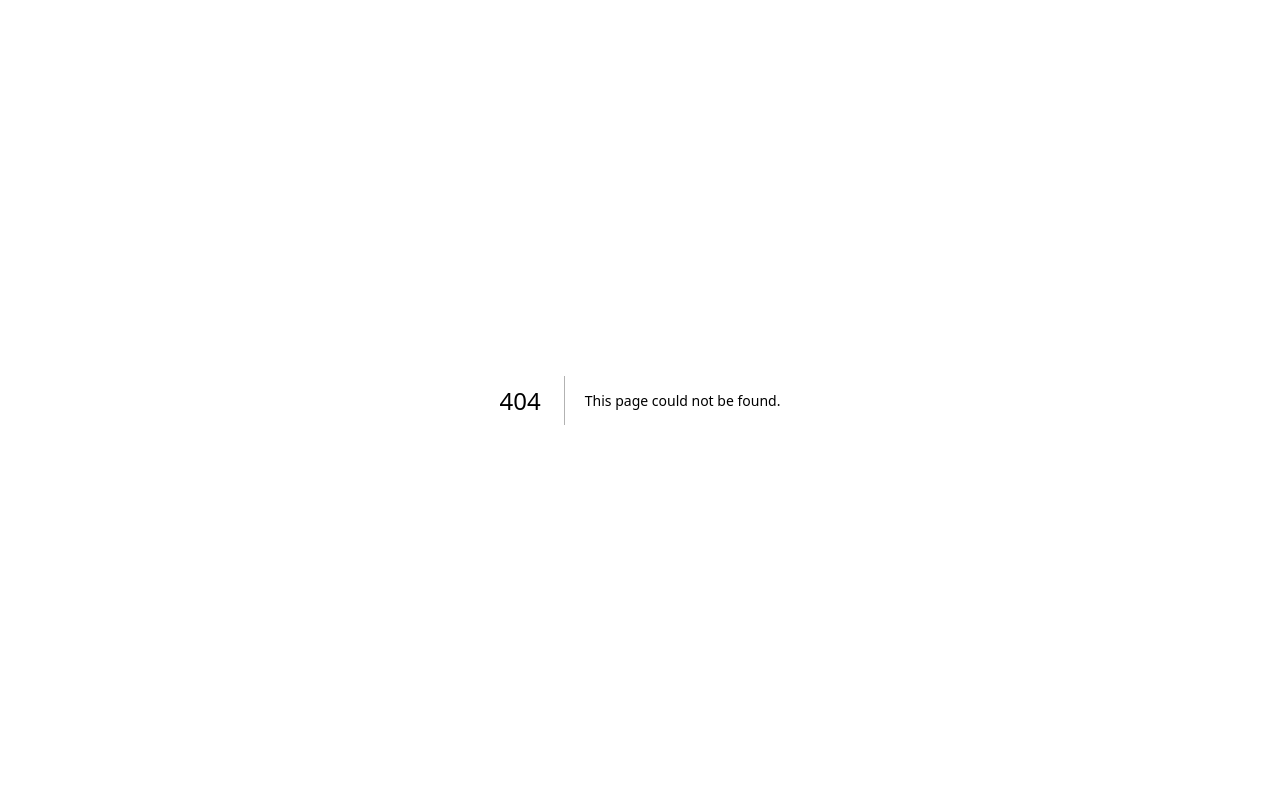
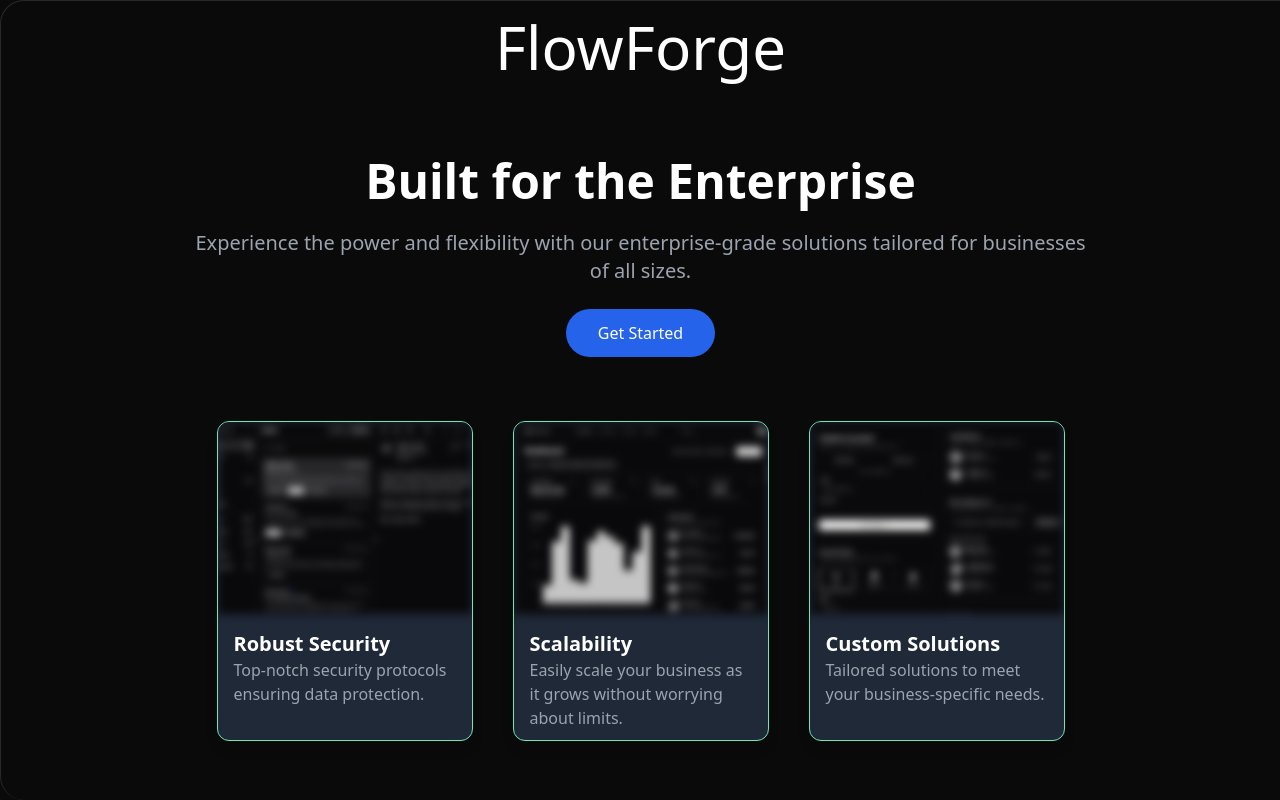
Before and after one commit to acmpesuecc/flowforge, a Next.js app: page /enterprise in a window 1280 px wide. Before the commit this address had no page. Built offline with nearby package versions, Linux system fonts and the light colour scheme.

Commit message:
finished enterprise page

```diff
--- a/src/app/(main)/(pages)/dashboard/page.tsx
+++ b/src/app/(main)/(pages)/dashboard/page.tsx
@@ -4,7 +4,7 @@ const DashboardPage = () => {
     return (
         <div className="flex flex-col gap-4 relative">
             <h1 className="text-4xl sticky top-0 z-[10] p-6  bg-background/50 backdrop-blur-lg flex items-center border-b">
-            Dashboard
+                Dashboard
             </h1>
         </div>
     )
--- /dev/null
+++ b/src/app/(main)/(pages)/enterprise/page.tsx
@@ -0,0 +1,56 @@
+import React from "react"
+
+const DashboardPage = () => {
+    return (
+        <div className="min-h-screen bg-black-900 text-white font-sans">
+            <h1 className="text-6xl mx-auto my-4 text-center">FlowForge</h1>
+
+            <main className="flex flex-col items-center gap-16 py-16">
+                <section className="text-center space-y-6 max-w-4xl">
+                    <h2 className="text-5xl font-bold animate-fadeIn">Built for the Enterprise</h2>
+                    <p className="text-xl text-gray-400">Experience the power and flexibility with our enterprise-grade solutions tailored for businesses of all sizes.</p>
+                    <button className="bg-blue-600 text-white px-8 py-3 rounded-full hover:bg-blue-500 transition duration-300 ease-in-out">
+                        Get Started
+                    </button>
+                </section>
+
+                <section className="flex flex-wrap justify-center gap-10">
+                    <div className="w-64 h-80 bg-gray-800 rounded-xl border border-emerald-300 border-3 overflow-hidden transform hover:scale-105 transition duration-500 shadow-lg">
+                        <img src="p1.png" alt="Feature 1" className="w-full h-48 object-cover blur-sm" />
+                        <div className="p-4">
+                            <h3 className="text-xl font-semibold">Robust Security</h3>
+                            <p className="text-gray-400">Top-notch security protocols ensuring data protection.</p>
+                        </div>
+                    </div>
+                    <div className="w-64 h-80 bg-gray-800 rounded-xl border border-emerald-300 border-3 overflow-hidden transform hover:scale-105 transition duration-500 shadow-lg">
+                        <img src="p2.png" alt="Feature 2" className="w-full h-48 object-cover blur-sm" />
+                        <div className="p-4">
+                            <h3 className="text-xl font-semibold">Scalability</h3>
+                            <p className="text-gray-400">Easily scale your business as it grows without worrying about limits.</p>
+                        </div>
+                    </div>
+                    <div className="w-64 h-80 bg-gray-800 rounded-xl border border-emerald-300 border-3 overflow-hidden transform hover:scale-105 transition duration-500 shadow-lg">
+                        <img src="p3.png" alt="Feature 3" className="w-full h-48 object-cover blur-sm" />
+                        <div className="p-4">
+                            <h3 className="text-xl font-semibold">Custom Solutions</h3>
+                            <p className="text-gray-400">Tailored solutions to meet your business-specific needs.</p>
+                        </div>
+                    </div>
+                </section>
+            </main>
+
+            <footer className="bg-gray-900 text-gray-400 py-8">
+                <div className="text-center">
+                    <p>&copy; 2024 Enterprise Inc. All Rights Reserved.</p>
+                    <div className="flex justify-center space-x-4 mt-4">
+                        <a href="#" className="hover:text-gray-200 transition">Privacy</a>
+                        <a href="#" className="hover:text-gray-200 transition">Terms</a>
+                    </div>
+                </div>
+            </footer>
+        </div>
+    );
+
+}
+
+export default DashboardPage
--- a/src/components/global/navbar.tsx
+++ b/src/components/global/navbar.tsx
@@ -1,7 +1,7 @@
 import React from 'react'
 import Image from 'next/image'
 import Link from 'next/link'
-import {MenuIcon} from 'lucide-react'
+import { MenuIcon } from 'lucide-react'
 
 
 type Props = {}
@@ -11,49 +11,49 @@ const Navbar = async (props: Props) => {
         <header className="fixed right-0 left-0 top-0 py-0 px-0 bg-black/40 backdrop-blur-lg z-[100] flex items-center border-b-[1px] border-neutral-900 justify-between">
             <aside className="flex items-center gap-[2px]">
                 <p className='text-3xl font-bold'>Flow</p>
-            <p className = "text-3xl font-bold">Forge</p>
+                <p className="text-3xl font-bold">Forge</p>
                 <Image
-                src = "/fuzzieLogo.png"
-                width = {15}
-                height = {15}
-                alt = "fuzzy logo"
-                className = "shadow-sm"
+                    src="/fuzzieLogo.png"
+                    width={15}
+                    height={15}
+                    alt="fuzzy logo"
+                    className="shadow-sm"
                 />
             </aside>
-        <nav className = "absolute left-[50%]  top-[50%] transform translate-x-[-50%] translate-y-[-50%] hidden md:block">
+            <nav className="absolute left-[50%]  top-[50%] transform translate-x-[-50%] translate-y-[-50%] hidden md:block">
                 <ul className='flex items-center gap-4 list-none'>
                     <li>
-                    <Link href = "#">Products</Link>
+                        <Link href="#">Products</Link>
                     </li>
                     <li>
-                    <Link href = "#">Pricing</Link>
+                        <Link href="#">Pricing</Link>
                     </li>
                     <li>
-                    <Link href = "#">Clients</Link>
+                        <Link href="#">Clients</Link>
                     </li>
                     <li>
-                    <Link href = "#">Resources</Link>
+                        <Link href="#">Resources</Link>
                     </li>
                     <li>
-                    <Link href = "#">Documentation</Link>
+                        <Link href="#">Documentation</Link>
                     </li>
                     <li>
-                    <Link href = "#">Enterprise</Link>
+                        <Link href="/enterprise">Enterprise</Link>
                     </li>
                 </ul>
             </nav>
             <aside className='flex items-center gap-4'>
                 <Link
-                href = "/dashboard"
-                className = "relative inline-flex h-10 overflow-hidden rounded-full p-[2px] focus:outline-none focus:ring-2 focus:ring-slate-400 focus:ring-offset-2 focus:ring-offset-slate-50">
+                    href="/dashboard"
+                    className="relative inline-flex h-10 overflow-hidden rounded-full p-[2px] focus:outline-none focus:ring-2 focus:ring-slate-400 focus:ring-offset-2 focus:ring-offset-slate-50">
 
-                <span className = "absolute inset-[-1000%] animate-[spin_2s_linear_infinite] bg-[conic-gradient(from_90deg_at_50%_50%,#E2CBFF_0%,#393BB2_50%,#E2CBFF_100%)]"/>
+                    <span className="absolute inset-[-1000%] animate-[spin_2s_linear_infinite] bg-[conic-gradient(from_90deg_at_50%_50%,#E2CBFF_0%,#393BB2_50%,#E2CBFF_100%)]" />
                     <span className='inline-flex h-full w-full cursor-pointer items-center justify-center rounded-full bg-slate-950 px-3 py-1 text-sm font-medium text-white backdrop-blur-3xl'>
                         {true ? 'Dashboard' : 'Get Started'}
                     </span>
                 </Link>
 
-            <MenuIcon className='md:hidden'/>
+                <MenuIcon className='md:hidden' />
             </aside>
         </header>
     )
```
Also changed, not shown: src/app/page.tsx (+14 -14 lines). Lines whose indentation alone changed are shown as unchanged.
